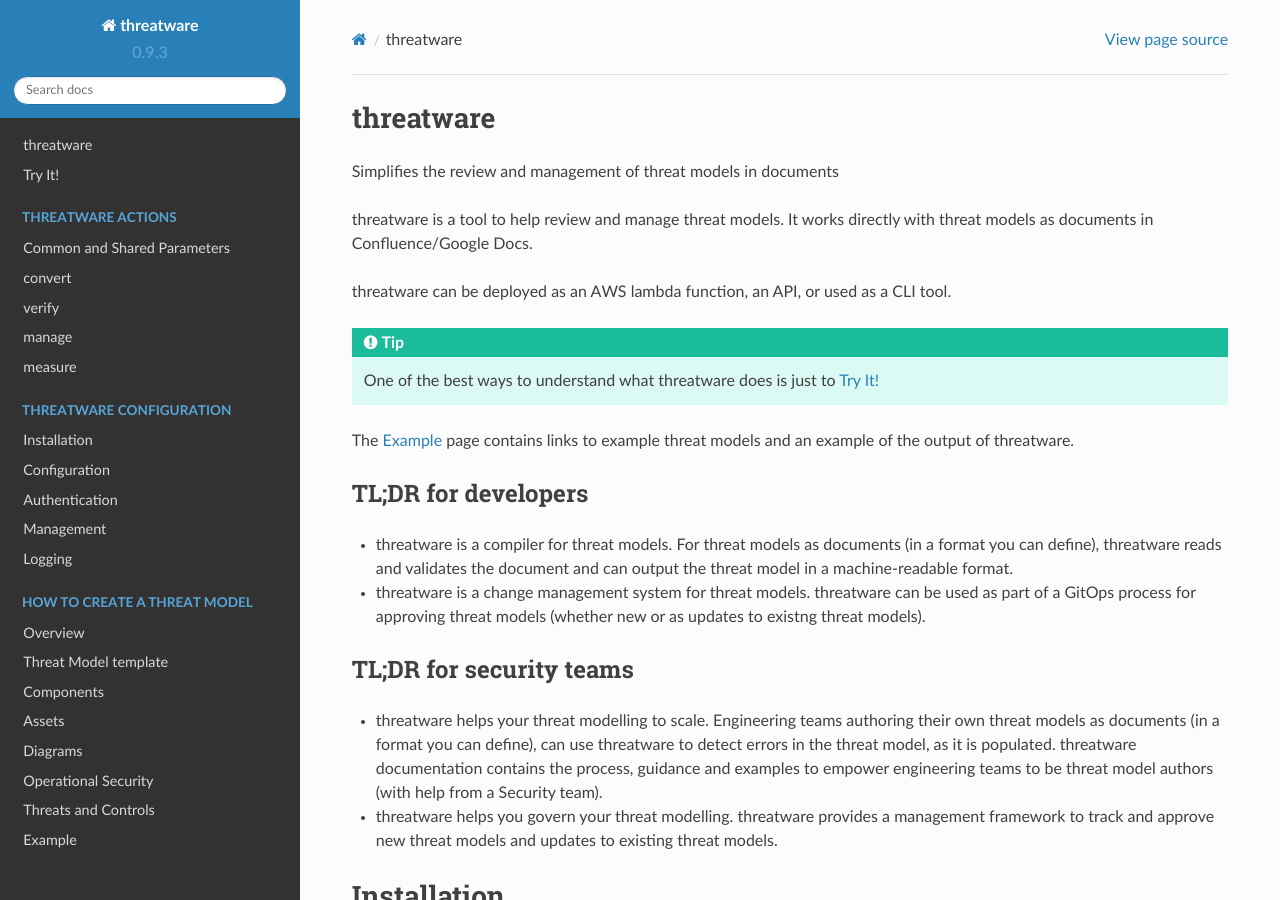
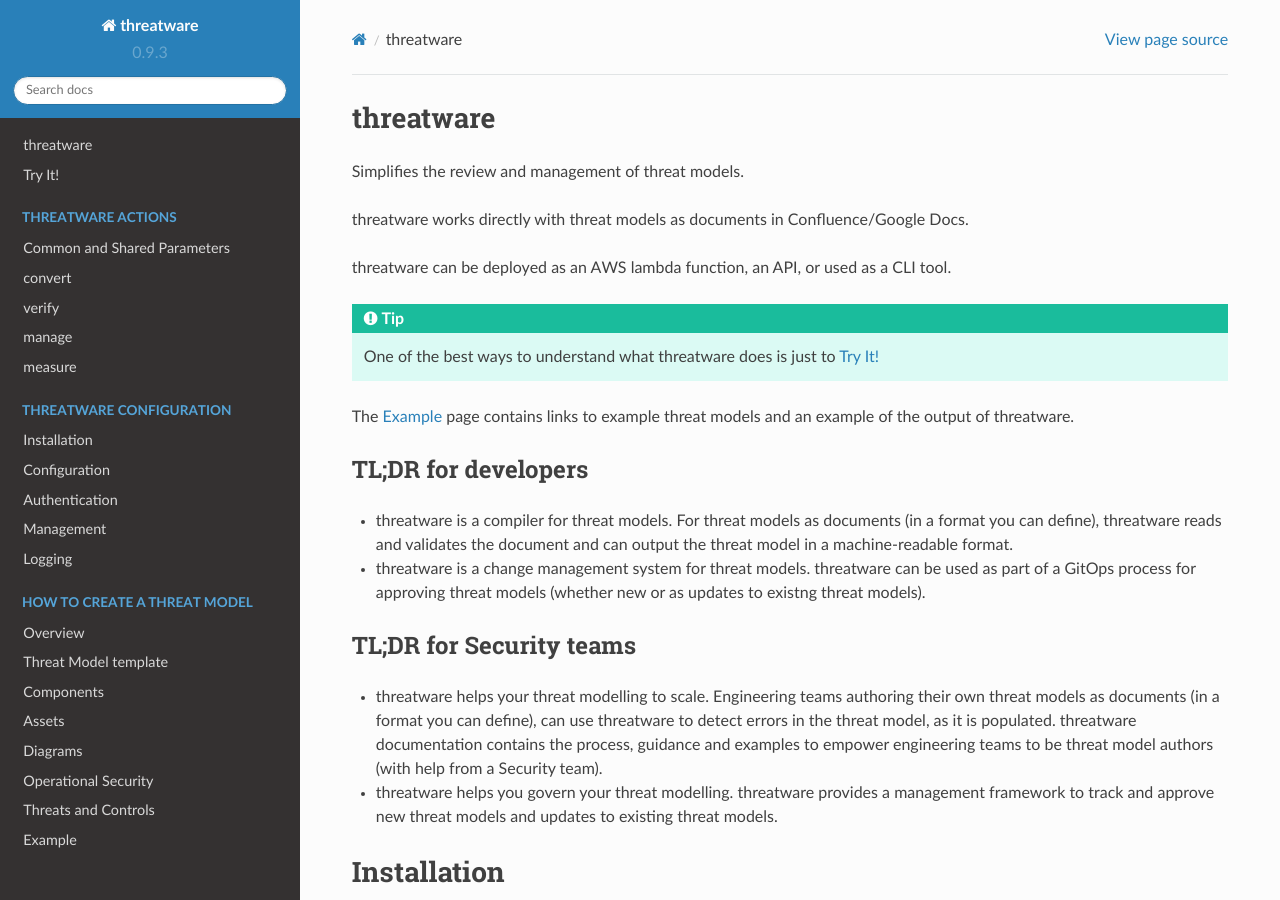
Before and after one commit to samadhicsec/threatware-docs, a Sphinx documentation site: the page built from docs/source/threatware.md, in a window 1280 px wide and 900 px high. Built offline with Sphinx 7.4.7 and the Read the Docs theme 2.0.0, drawn with Linux system fonts in a browser that asks for light colours.

Commit message:
Updated language

```diff
--- a/docs/source/threatware.md
+++ b/docs/source/threatware.md
@@ -1,7 +1,7 @@
 # threatware
-Simplifies the review and management of threat models in documents
+Simplifies the review and management of threat models.
 
-threatware is a tool to help review and manage threat models.  It works directly with threat models as documents in Confluence/Google Docs.
+threatware works directly with threat models as documents in Confluence/Google Docs.
 
 threatware can be deployed as an AWS lambda function, an API, or used as a CLI tool.
 
@@ -15,7 +15,7 @@
 - threatware is a compiler for threat models.  For threat models as documents (in a format you can define), threatware reads and validates the document and can output the threat model in a machine-readable format.
 - threatware is a change management system for threat models.  threatware can be used as part of a GitOps process for approving threat models (whether new or as updates to existng threat models).
 
-## TL;DR for security teams
+## TL;DR for Security teams
 - threatware helps your threat modelling to scale.  Engineering teams authoring their own threat models as documents (in a format you can define), can use threatware to detect errors in the threat model, as it is populated.  threatware documentation contains the process, guidance and examples to empower engineering teams to be threat model authors (with help from a Security team).
 - threatware helps you govern your threat modelling.  threatware provides a management framework to track and approve new threat models and updates to existing threat models.
 
```
Also changed, not shown: docs/source/tryit.md (+1 -1 lines).
